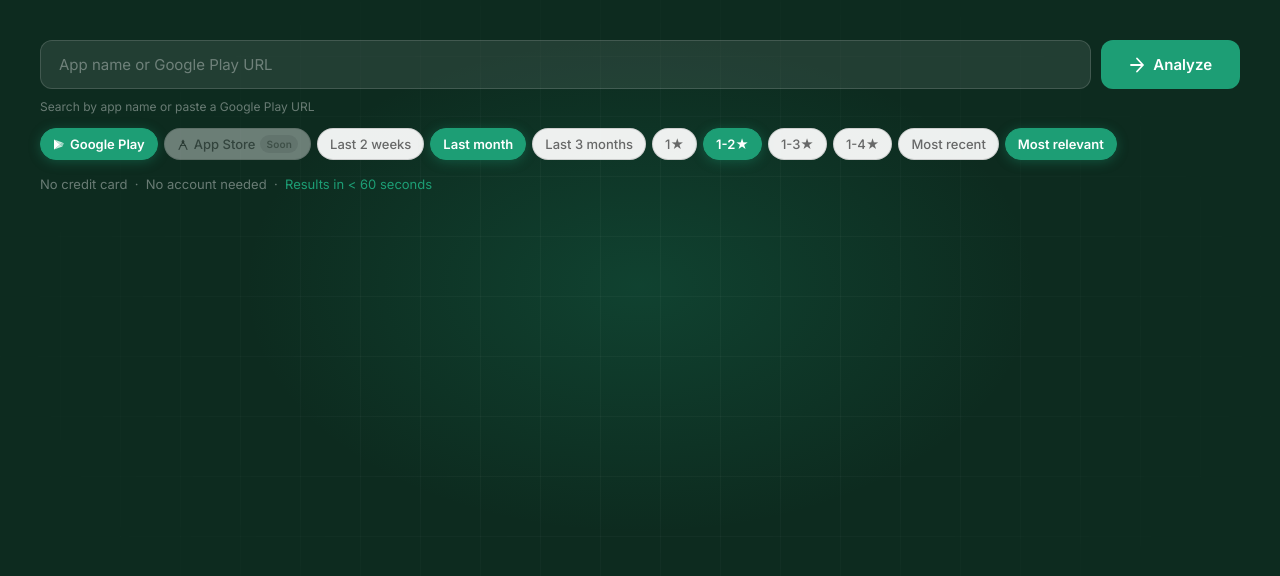
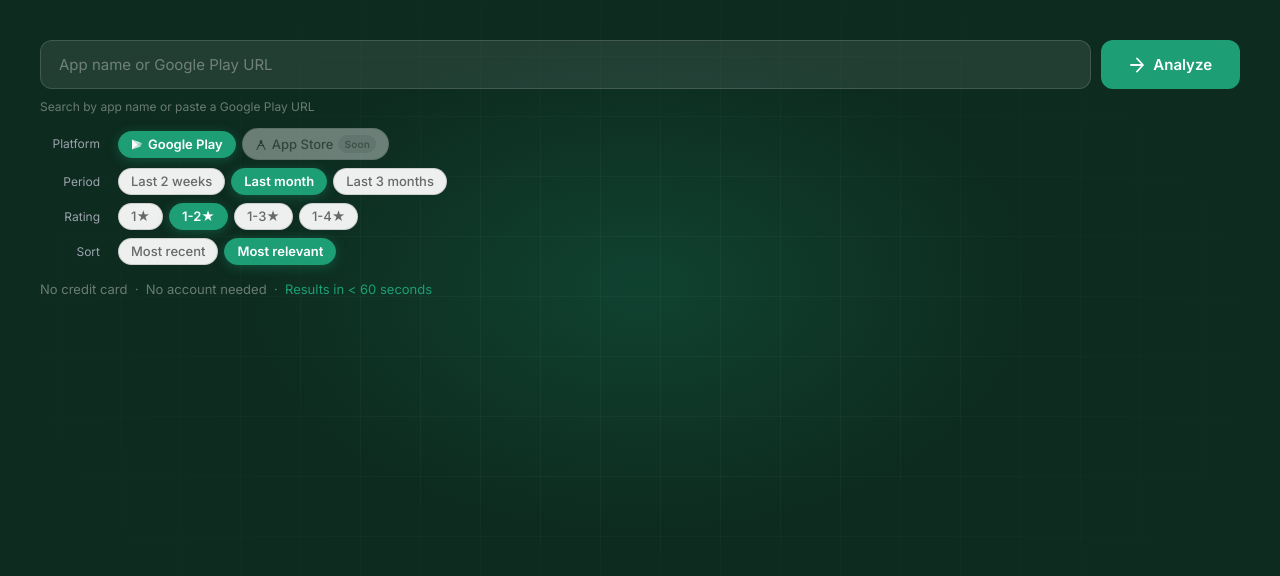
Before and after one commit to jenniferbarradas/rayzoai-app, a website: page analyze.html in a window 1280 px wide. Shown: the part 64-640 px from the top of the page. Drawn offline with Linux system fonts and the light colour scheme.

Commit message:
fix: group filters with labels

```diff
--- a/analyze.html
+++ b/analyze.html
@@ -264,12 +264,28 @@
     position: relative;
     z-index: 1;
     display: flex;
+    flex-direction: column;
+    gap: 0;
+  }
+
+  .filter-pills-row {
+    display: flex;
+    align-items: center;
+    margin-bottom: 8px;
     flex-wrap: wrap;
     gap: 6px;
   }
 
-  .filter-pills-row {
-    display: contents;
+  .filter-pills-row:last-child { margin-bottom: 0; }
+
+  .filter-group-label {
+    font-size: 12px;
+    color: #9ca3af;
+    min-width: 60px;
+    text-align: right;
+    margin-right: 12px;
+    flex-shrink: 0;
+    line-height: 1;
   }
 
   .filter-pill {
@@ -717,6 +733,7 @@
       <!-- Filter pills -->
       <div class="filter-pills-wrap">
         <div class="filter-pills-row">
+          <span class="filter-group-label">Platform</span>
           <button class="filter-pill active" data-group="platform" data-value="gplay" onclick="setPillActive(this)">
             <svg width="12" height="13" viewBox="0 0 12 13" fill="none">
               <path d="M1 1.5L7 6.5L1 11.5V1.5Z" fill="currentColor"/>
@@ -737,17 +754,20 @@
           </button>
         </div>
         <div class="filter-pills-row">
+          <span class="filter-group-label">Period</span>
           <button class="filter-pill" data-group="time" data-value="2w" onclick="setPillActive(this)">Last 2 weeks</button>
           <button class="filter-pill active" data-group="time" data-value="1m" onclick="setPillActive(this)">Last month</button>
           <button class="filter-pill" data-group="time" data-value="3m" onclick="setPillActive(this)">Last 3 months</button>
         </div>
         <div class="filter-pills-row">
+          <span class="filter-group-label">Rating</span>
           <button class="filter-pill" data-group="rating" data-value="1" onclick="setPillActive(this)">1★</button>
           <button class="filter-pill active" data-group="rating" data-value="1-2" onclick="setPillActive(this)">1-2★</button>
           <button class="filter-pill" data-group="rating" data-value="1-3" onclick="setPillActive(this)">1-3★</button>
           <button class="filter-pill" data-group="rating" data-value="1-4" onclick="setPillActive(this)">1-4★</button>
         </div>
         <div class="filter-pills-row">
+          <span class="filter-group-label">Sort</span>
           <button class="filter-pill" data-group="sort" data-value="recent" onclick="setPillActive(this)">Most recent</button>
           <button class="filter-pill active" data-group="sort" data-value="relevant" onclick="setPillActive(this)">Most relevant</button>
         </div>
```
